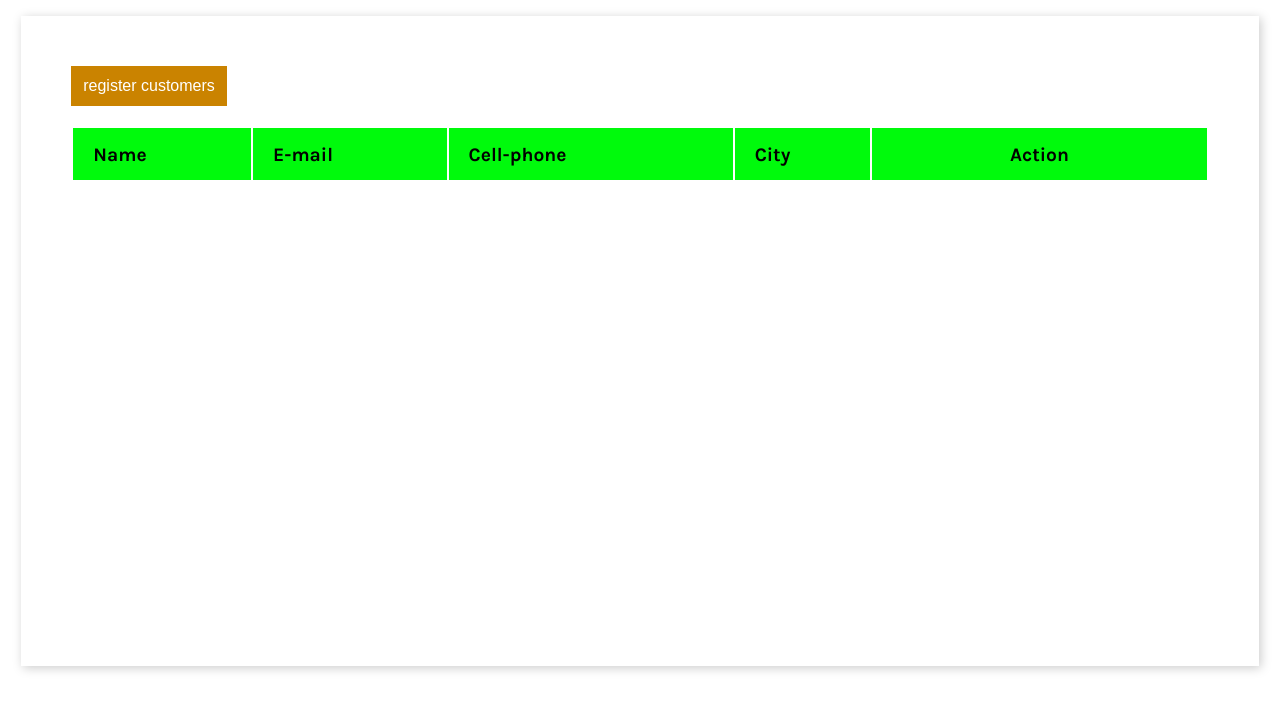
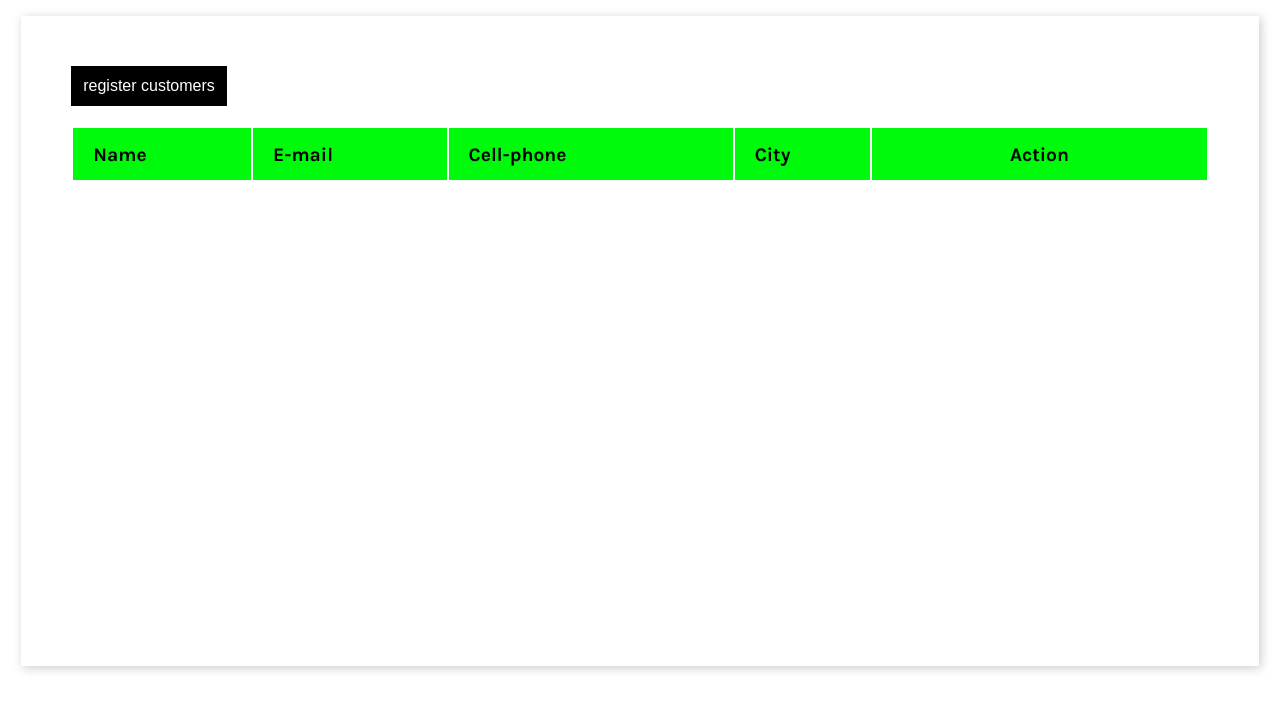
Before and after one commit to furquim99/CRUD-Cadastro-Clientes, a plain HTML site: page index.html in a window 1280 px wide. Shown: the part 102-812 px from the top of the page. Drawn offline with Linux system fonts and the light colour scheme.

Commit message:
Update button.css

```diff
--- a/css/button.css
+++ b/css/button.css
@@ -9,7 +9,7 @@
     transition: box-shadow .6s ease;
 }
 
-.button.r{
+.button.Blue{
     background-color: #ca8300;
 }
 
```
